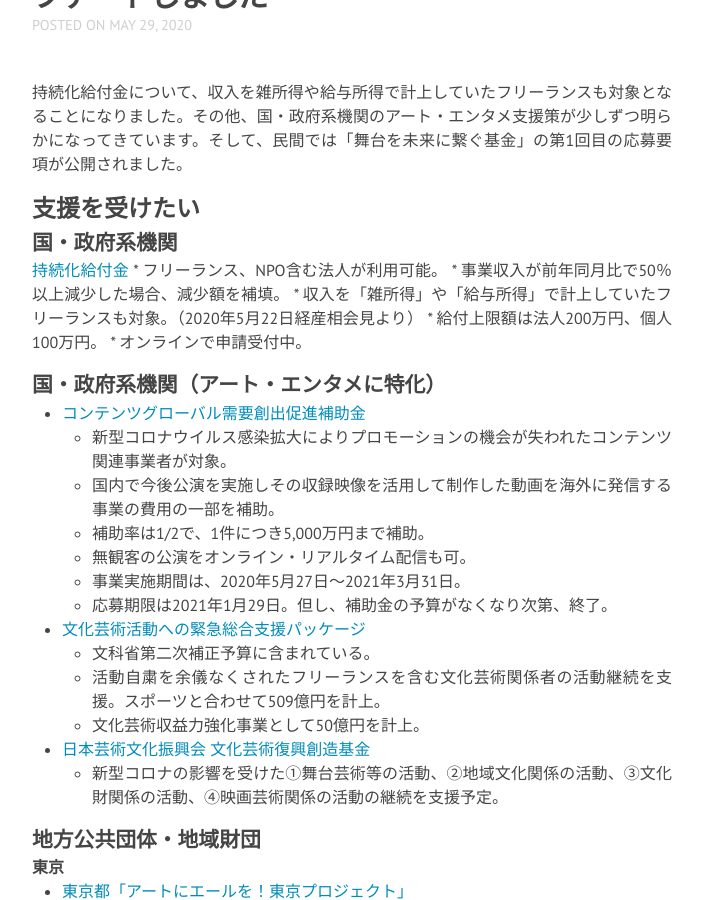
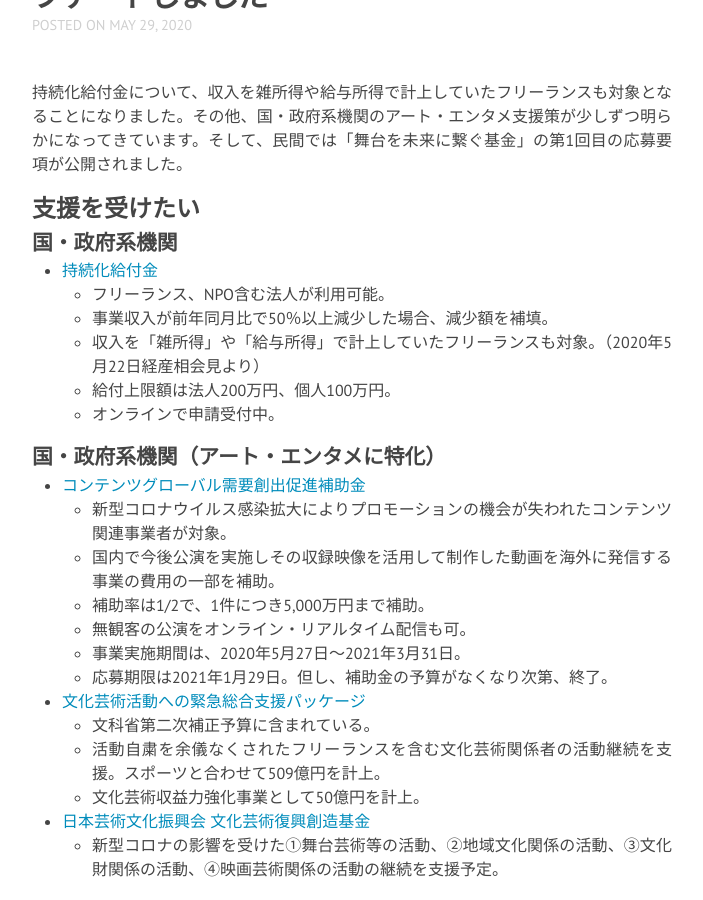
Before and after one commit to a-okuda/resources-for-artists, a Jekyll site: the page built from _posts/2020-05-28-news-artists-spporters.md, in a window 1280 px wide and 900 px high, scrolled down 529 px. Shown: the whole window, without its empty margins (288-991 px from the left). Built offline with Jekyll 4.4.1, drawn with Linux system fonts in a browser that asks for light colours; nearby versions of some CDN libraries.

```diff
--- a/_posts/2020-05-28-news-artists-spporters.md
+++ b/_posts/2020-05-28-news-artists-spporters.md
@@ -8,7 +8,7 @@ categories:
 
 ## 支援を受けたい
 ### 国・政府系機関
-[持続化給付金](https://www.jizokuka-kyufu.jp)
+* [持続化給付金](https://www.jizokuka-kyufu.jp)
 	* フリーランス、NPO含む法人が利用可能。
 	* 事業収入が前年同月比で50％以上減少した場合、減少額を補填。
 	* 収入を「雑所得」や「給与所得」で計上していたフリーランスも対象。（2020年5月22日経産相会見より）
```
